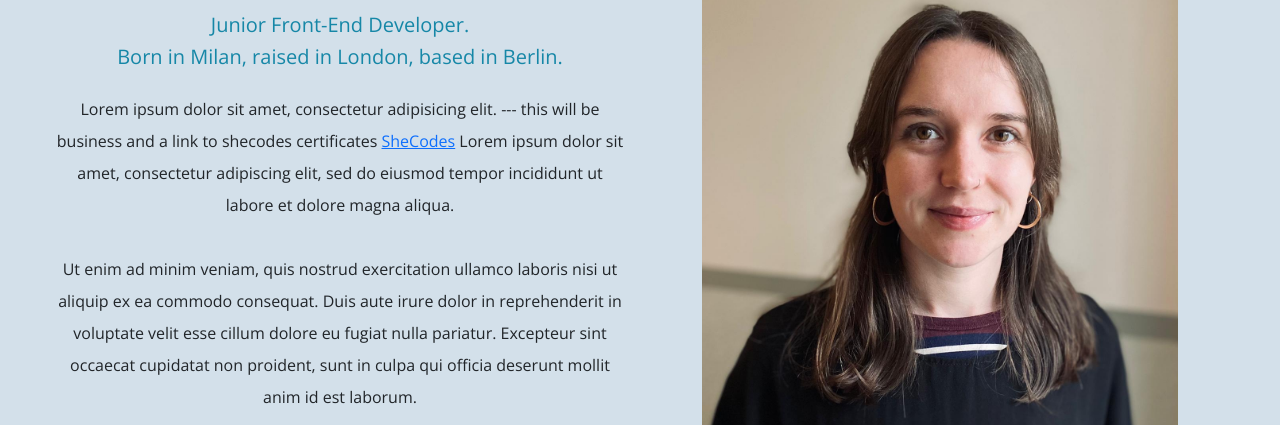
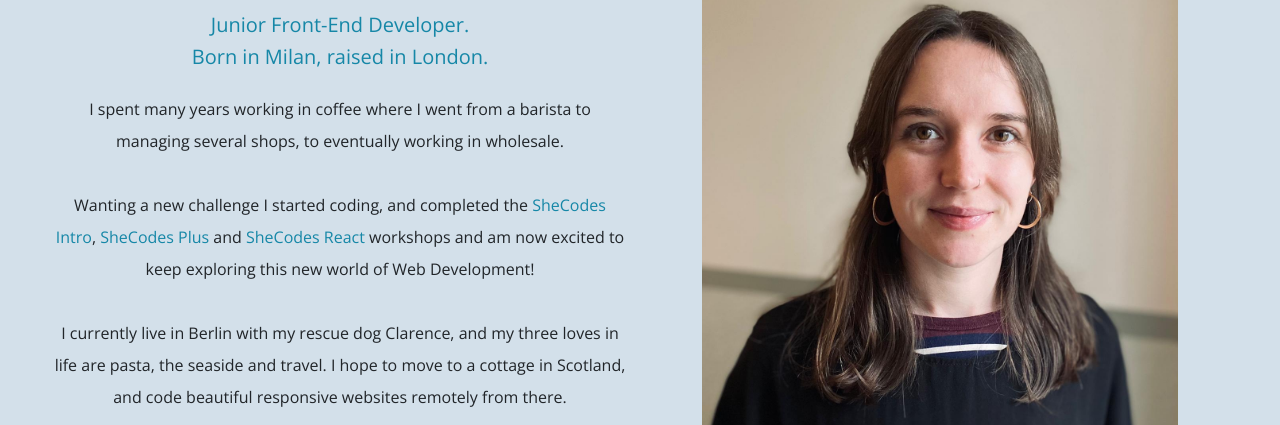
Before and after one commit to Meerduke/portfolio-project, a plain HTML site: page about.html in a window 1280 px wide. Shown: the part 375-800 px from the top of the page. Drawn offline with nearby package versions, Linux system fonts and the light colour scheme.

Commit message:
About me and project content updated

```diff
--- a/about.html
+++ b/about.html
@@ -60,24 +60,28 @@
 
     <div class="container-fluid">
         <div class="hero row pt-4 pb-1">
-            <div class="col-lg-6 pt-5">
+            <div class="col-lg-6 mt-5">
                 <h2 class="mb-3">Becca Murdoch</h2>
                 <h3>
                     Junior Front-End Developer.
                 </h3>
                 <h3 class="mb-4">
-                    Born in Milan, raised in London, based in Berlin.
+                    Born in Milan, raised in London.
                 </h3>
                 <p>
-                    Lorem ipsum dolor sit amet, consectetur adipisicing elit. --- this will be business and a link to shecodes
-                    certificates <a href="https://www.shecodes.io/hall-of-fame?q=Becca+Murdoch">SheCodes</a>
-                    Lorem ipsum dolor sit amet, consectetur adipiscing elit, sed do eiusmod tempor incididunt ut labore et dolore magna
-                    aliqua.
+                    I spent many years working in coffee where I went from a barista to managing several shops, to eventually
+                    working in wholesale.
                     <br />
                     <br />
-                    Ut enim ad minim veniam, quis nostrud exercitation ullamco laboris nisi ut aliquip ex ea commodo consequat. Duis
-                    aute irure dolor in reprehenderit in voluptate velit esse cillum dolore eu fugiat nulla pariatur. Excepteur sint
-                    occaecat cupidatat non proident, sunt in culpa qui officia deserunt mollit anim id est laborum.
+                    Wanting a new challenge I started coding, and completed the
+                    <a href="https://www.shecodes.io/certificates/f661bed2b3f40a75209249d804055f9b" class="certificate-link" target="_blank" title="SheCodes Certificate">SheCodes Intro</a>,
+                    <a href="https://www.shecodes.io/certificates/af3e04c669b82630fc77ad00fdd4ecf5" class="certificate-link" target="_blank" title="SheCodes Certificate">SheCodes Plus</a>
+                    and
+                    <a href="https://www.shecodes.io/certificates/151538cbbfcf998c502742e62840663e" class="certificate-link" target="_blank" title="SheCodes Certificate">SheCodes React</a>
+                    workshops and am now excited to keep exploring this new world of Web Development!
+                    <br />
+                    <br />
+                    I currently live in Berlin with my rescue dog Clarence, and my three loves in life are pasta, the seaside and travel. I hope to move to a cottage in Scotland, and code beautiful responsive websites remotely from there.
                 </p>
             </div>
             <div class="col-lg-6 pt-0">
@@ -91,7 +95,7 @@
             <div class="col-lg me-4">
                 <img src="/images/clarence.png" alt="dog and laptop" class="img-fluid d-none d-lg-block rounded">
             </div>
-            <div class="col-lg mt-5">
+            <div class="col-lg mt-4">
                 <h2>
                     Coding Skills
                 </h2>
--- a/src/styles.css
+++ b/src/styles.css
@@ -147,10 +147,22 @@ footer a:hover {
 .tertiary-link {
   color: var(--secondary-color);
   font-size: 40px;
+  transition: all 150ms ease-in-out;
 }
 
 .tertiary-link:hover {
   color: var(--primary-color);
+}
+
+.certificate-link {
+  color: var(--secondary-color);
+  text-decoration: none;
+  transition: all 150ms ease-in-out;
+}
+
+.certificate-link:hover {
+  color: var(--primary-color);
+  text-decoration: underline;
 }
 
 .secondary-headings {
```
Also changed, not shown: index.html (+7 -11 lines).
